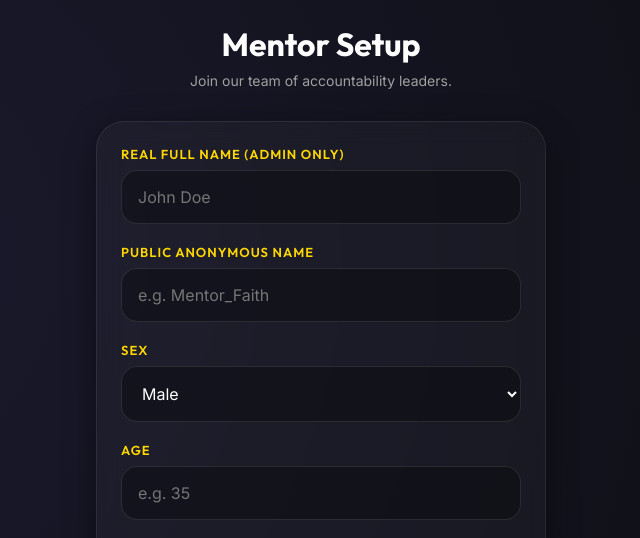
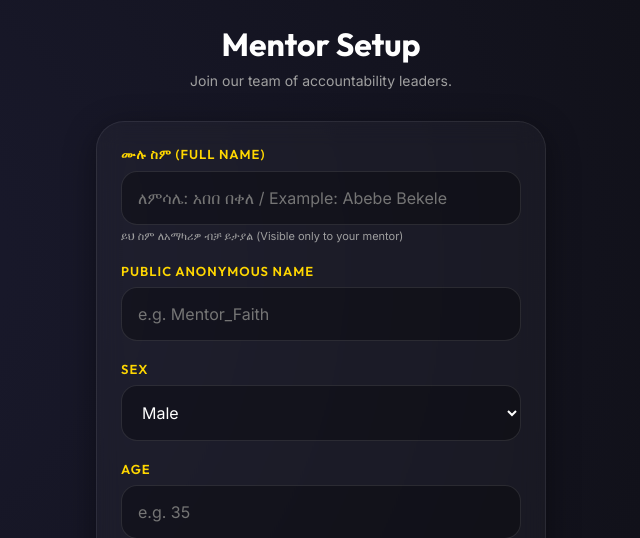
Before and after one commit to Yiduu/Anti-porn, a Flask app: page /register/mentor in a window 1280 px wide. Shown: the top 538 px of the page, without its empty margins (319-959 px from the left). Run offline with Flask 3, Linux system fonts and the light colour scheme; some libraries are stand-ins or nearby versions.

Commit message:
Add full name field in Amharic to mentor registration
Updated the mentor registration form to include a label and input for full name in Amharic, along with a description for visibility.

```diff
--- a/templates/mentor_registration.html
+++ b/templates/mentor_registration.html
@@ -79,8 +79,10 @@
         <p class="subtitle">Join our team of accountability leaders.</p>
 
         <div class="form-card">
-            <label>Real Full Name (Admin Only)</label>
-            <input type="text" id="real_name" placeholder="John Doe">
+            <label>ሙሉ ስም (Full Name)</label>
+            <input type="text" id="real_name" placeholder="ለምሳሌ: አበበ በቀለ / Example: Abebe Bekele" required>
+            <p style="font-size: 11px; color: var(--text-dim); margin-top: 4px;">ይህ ስም ለአማካሪዎ ብቻ ይታያል (Visible only to your mentor)</p>
+
 
             <label>Public Anonymous Name</label>
             <input type="text" id="anon_name" placeholder="e.g. Mentor_Faith">
```
